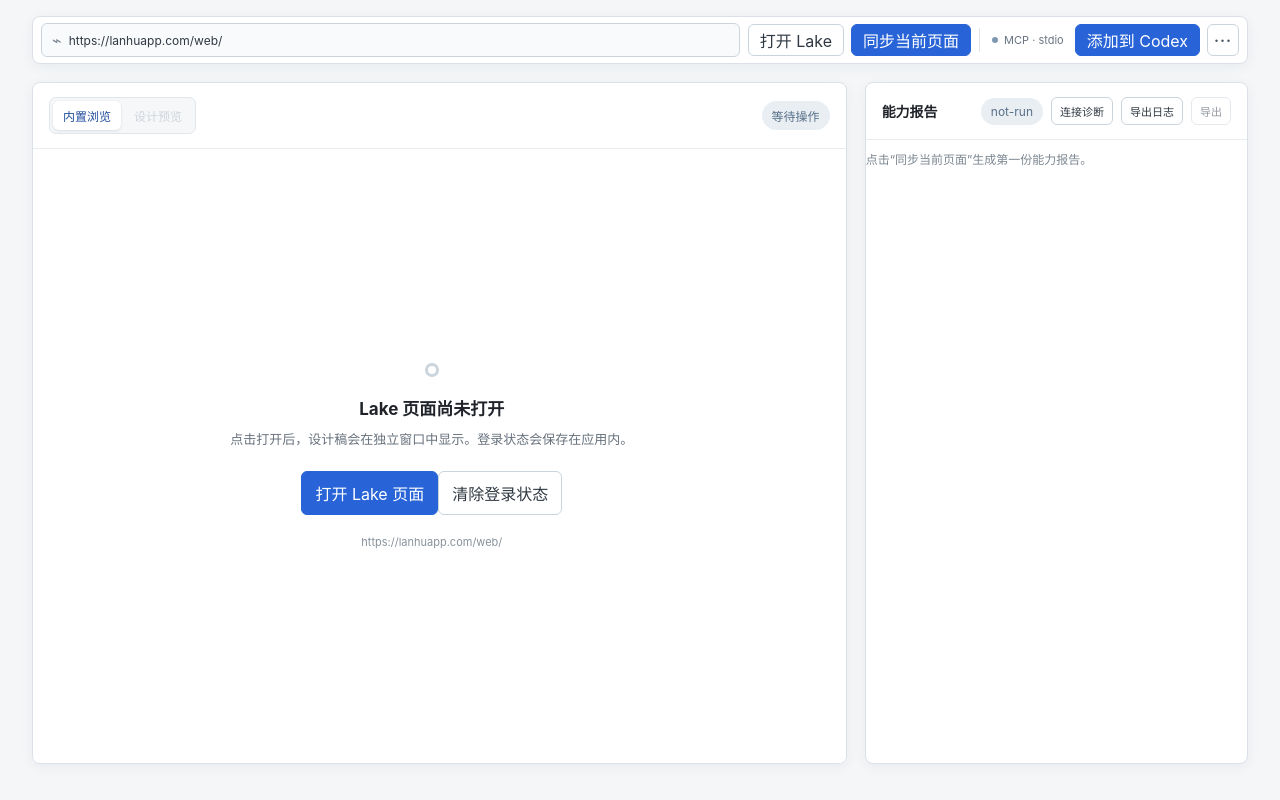
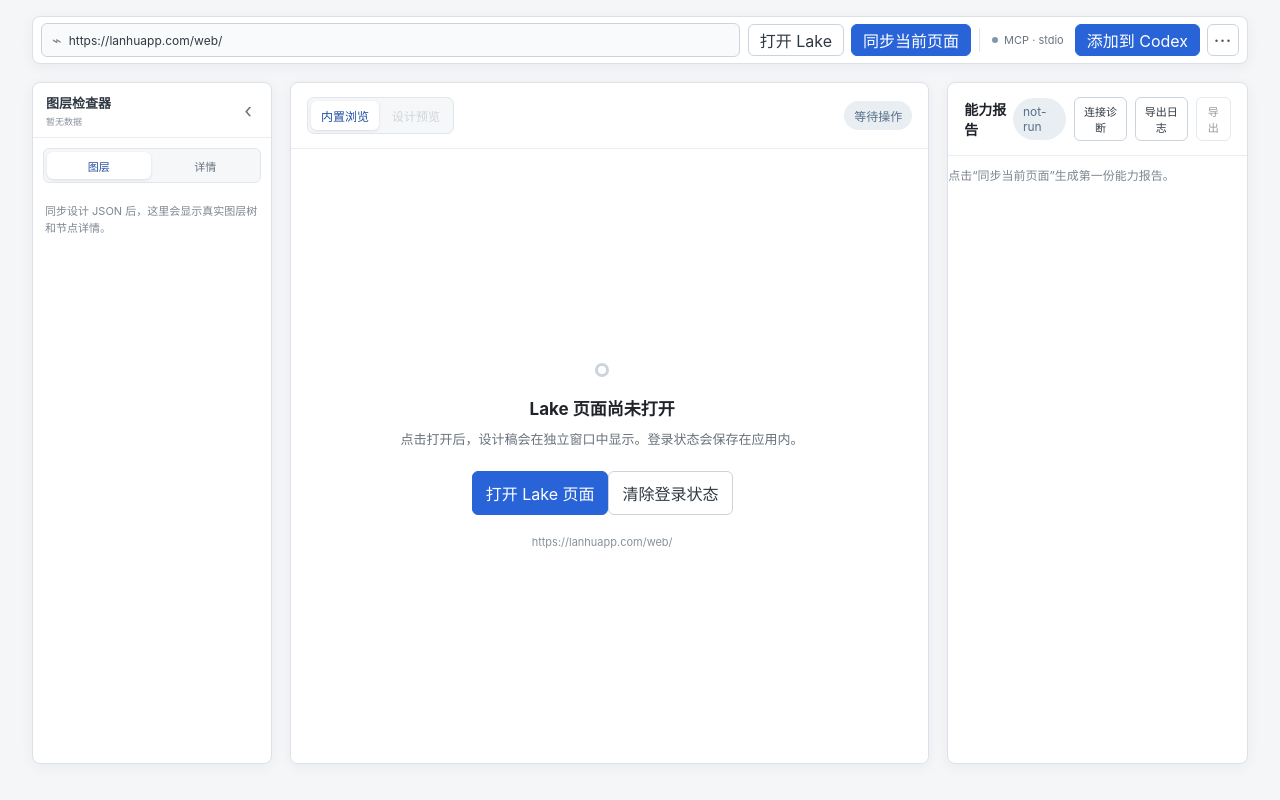
Before and after one commit to robinvanPersie/lake-catch, a React (Vite) app in the folder apps/desktop/: page / in a window 1280 px wide. Built offline with nearby package versions, Linux system fonts and the light colour scheme.

Commit message:
图层检查器放左侧

```diff
--- a/apps/desktop/src/App.tsx
+++ b/apps/desktop/src/App.tsx
@@ -314,6 +314,7 @@ export default function App() {
   const [diagnosticLog, setDiagnosticLog] = useState<DiagnosticLogEntry[]>([]);
   const [isConfiguringMcp, setIsConfiguringMcp] = useState(false);
   const [isPreviewFocused, setIsPreviewFocused] = useState(false);
+  const [isLayerInspectorCollapsed, setIsLayerInspectorCollapsed] = useState(false);
 
   useEffect(() => {
     if (!status) return;
@@ -1367,7 +1368,17 @@ export default function App() {
         </div>
       </div>
 
-      <section className="workspace">
+      <section className={`workspace ${isLayerInspectorCollapsed ? "is-layer-inspector-collapsed" : ""}`}>
+        <aside className="layer-inspector-panel panel">
+          <LayerInspector
+            document={viewedDocument}
+            selectedNodeId={selectedNodeId}
+            collapsed={isLayerInspectorCollapsed}
+            onToggleCollapsed={() => setIsLayerInspectorCollapsed((collapsed) => !collapsed)}
+            onSelect={(nodeId) => { selectNode(nodeId); setActiveView("preview"); }}
+            onCopyReference={(value, label) => void copyImplementationReference(value, label)}
+          />
+        </aside>
         <div className="browser panel">
           <div className="panel-heading panel-heading-stack">
             <div className="view-tabs" role="tablist" aria-label="主视图">
@@ -1581,12 +1592,6 @@ export default function App() {
                         <button className="small-button danger" onClick={removeCurrentDocument}>删除当前文档</button>
                         <button className="small-button" onClick={clearDocuments} disabled={documents.length === 0}>清空本地文档</button>
                       </div>
-                      <LayerInspector
-                        document={document}
-                        selectedNodeId={selectedNodeId}
-                        onSelect={(nodeId) => { selectNode(nodeId); setActiveView("preview"); }}
-                        onCopyReference={(value, label) => void copyImplementationReference(value, label)}
-                      />
                       <section className="contexts-block" aria-label="DesignContext">
                         <div className="section-heading">
                           <h3>DesignContext</h3>
--- a/apps/desktop/src/LayerInspector.tsx
+++ b/apps/desktop/src/LayerInspector.tsx
@@ -4,6 +4,8 @@ import type { DesignDocument, DesignNode } from "@lake/design-model";
 interface LayerInspectorProps {
   document?: DesignDocument;
   selectedNodeId?: string;
+  collapsed: boolean;
+  onToggleCollapsed: () => void;
   onSelect: (nodeId: string) => void;
   onCopyReference?: (value: string, label: string) => void;
 }
@@ -71,7 +73,15 @@ function TreeNode({
   );
 }
 
-export default function LayerInspector({ document, selectedNodeId, onSelect, onCopyReference }: LayerInspectorProps) {
+export default function LayerInspector({
+  document,
+  selectedNodeId,
+  collapsed,
+  onToggleCollapsed,
+  onSelect,
+  onCopyReference
+}: LayerInspectorProps) {
+  const [activeTab, setActiveTab] = useState<"layers" | "detail">("layers");
   const nodes = document?.nodes ?? {};
   const lakeNodes = useMemo(() => Object.values(nodes).filter((node) => node.sourceRef?.startsWith("lake-json:")), [nodes]);
   const roots = useMemo(() => {
@@ -81,26 +91,44 @@ export default function LayerInspector({ document, selectedNodeId, onSelect, onC
   const selectedNode = selectedNodeId ? nodes[selectedNodeId] : undefined;
   const styles = selectedNode?.style ? Object.entries(selectedNode.style) : [];
 
-  if (!document || lakeNodes.length === 0) {
   return (
-      <section className="layer-inspector empty-layer-inspector">
-        <div className="section-heading"><h3>图层检查器</h3><span>暂无数据</span></div>
+    <section className={`layer-inspector ${collapsed ? "is-collapsed" : ""}`} aria-label="图层检查器">
+      <div className="layer-inspector-header">
+        {!collapsed && (
+          <div className="layer-inspector-title">
+            <h2>图层检查器</h2>
+            <span>{lakeNodes.length > 0 ? `${lakeNodes.length} 个图层` : "暂无数据"}</span>
+          </div>
+        )}
+        <button
+          type="button"
+          className="layer-inspector-collapse"
+          onClick={onToggleCollapsed}
+          aria-label={collapsed ? "展开图层检查器" : "收起图层检查器"}
+          title={collapsed ? "展开图层检查器" : "收起图层检查器"}
+        >
+          {collapsed ? "›" : "‹"}
+        </button>
+      </div>
+
+      {!collapsed && (
+        <>
+          <div className="layer-inspector-tabs" role="tablist" aria-label="图层检查器视图">
+            <button type="button" className={activeTab === "layers" ? "selected" : ""} onClick={() => setActiveTab("layers")} role="tab" aria-selected={activeTab === "layers"}>图层</button>
+            <button type="button" className={activeTab === "detail" ? "selected" : ""} onClick={() => setActiveTab("detail")} role="tab" aria-selected={activeTab === "detail"}>详情</button>
+          </div>
+
+          <div className="layer-inspector-body">
+            {!document || lakeNodes.length === 0 ? (
+              <div className="layer-inspector-empty">
                 <p className="document-note">同步设计 JSON 后，这里会显示真实图层树和节点详情。</p>
-      </section>
-    );
-  }
-
-  return (
-    <section className="layer-inspector" aria-label="图层检查器">
-      <div className="section-heading">
-        <h3>图层检查器</h3>
-        <span>{lakeNodes.length} 个真实图层</span>
               </div>
-      <div className="layer-inspector-grid">
+            ) : activeTab === "layers" ? (
               <div className="layer-tree" role="tree" aria-label="真实设计图层">
                 {roots.map((node) => <TreeNode key={node.id} node={node} nodes={nodes} depth={0} selectedNodeId={selectedNodeId} onSelect={onSelect} />)}
                 {roots.length === 0 && <p className="document-note">当前图层没有可识别的根节点。</p>}
               </div>
+            ) : (
               <div className="layer-details" aria-live="polite" data-selected-node-id={selectedNode?.id ?? ""}>
                 {selectedNode ? (
                   <>
@@ -136,9 +164,20 @@ export default function LayerInspector({ document, selectedNodeId, onSelect, onC
                       </div>
                     )}
                   </>
-          ) : <p className="document-note">点击左侧图层查看详情。</p>}
+                ) : <p className="document-note">请先在图层或设计预览中选择一个节点。</p>}
               </div>
+            )}
           </div>
+
+          {activeTab === "layers" && selectedNode && (
+            <button type="button" className="layer-selection-summary" onClick={() => setActiveTab("detail")} title="查看当前图层详情">
+              <span>当前选中</span>
+              <strong>{selectedNode.name || "未命名图层"}</strong>
+              <em>查看详情 ›</em>
+            </button>
+          )}
+        </>
+      )}
     </section>
   );
 }
--- a/apps/desktop/src/styles.css
+++ b/apps/desktop/src/styles.css
@@ -51,7 +51,8 @@ button:disabled { cursor: not-allowed; opacity: .5; }
 .spinner { width: 13px; height: 13px; border: 2px solid rgba(255, 255, 255, .45); border-top-color: #fff; border-radius: 50%; animation: spin .8s linear infinite; }
 @keyframes spin { to { transform: rotate(360deg); } }
 .hint, .empty { margin: 10px 0 0; color: #7c8791; font-size: 12px; }
-.workspace { display: grid; grid-template-columns: minmax(0, 1.7fr) minmax(300px, .8fr); gap: 18px; flex: 1 1 auto; min-height: 0; }
+.workspace { display: grid; grid-template-columns: 240px minmax(0, 1.7fr) minmax(300px, .8fr); gap: 18px; flex: 1 1 auto; min-height: 0; transition: grid-template-columns 220ms cubic-bezier(.2, .8, .2, 1); }
+.workspace.is-layer-inspector-collapsed { grid-template-columns: 44px minmax(0, 1.7fr) minmax(300px, .8fr); }
 .browser, .report { display: flex; min-height: 0; overflow: hidden; flex-direction: column; }
 .browser-content { position: relative; flex: 1 1 auto; min-height: 0; overflow: auto; background: #fff; overscroll-behavior: contain; scrollbar-gutter: stable; }
 .panel-heading { display: flex; flex: 0 0 auto; justify-content: space-between; align-items: center; padding: 14px 16px; border-bottom: 1px solid #e8edf1; }
@@ -128,11 +129,24 @@ dt { color: #7c8791; font-size: 11px; margin-bottom: 4px; } dd { margin: 0; over
 .context-item code { margin-top: 4px; color: #58708a; font-family: ui-monospace, SFMono-Regular, Menlo, monospace; font-size: 9px; }
 .context-item.is-stale { border-color: #e5c37b; background: #fffaf0; }
 .context-item em { display: block; margin-top: 4px; color: #9a6a17; font-size: 10px; font-style: normal; }
-.layer-inspector { margin-top: 14px; padding-top: 13px; border-top: 1px solid #edf0f2; }
-.empty-layer-inspector { padding-bottom: 4px; }
-.layer-inspector-grid { display: grid; grid-template-columns: minmax(0, 1fr) minmax(0, 1fr); gap: 8px; margin-top: 10px; }
-.layer-tree, .layer-details { min-width: 0; max-height: 310px; overflow: auto; border: 1px solid #e1e7ec; border-radius: 5px; background: #fbfcfd; }
-.layer-tree { padding: 4px 0; }
+.layer-inspector-panel { min-width: 0; min-height: 0; overflow: hidden; }
+.layer-inspector { display: flex; height: 100%; min-width: 0; min-height: 0; flex-direction: column; }
+.layer-inspector-header { display: flex; min-height: 52px; flex: 0 0 auto; align-items: center; justify-content: space-between; gap: 8px; padding: 10px 10px 9px 13px; border-bottom: 1px solid #e8edf1; }
+.layer-inspector-title { min-width: 0; }
+.layer-inspector-title h2 { overflow: hidden; color: #303943; font-size: 13px; text-overflow: ellipsis; white-space: nowrap; }
+.layer-inspector-title span { display: block; margin-top: 3px; color: #87919b; font-size: 9px; }
+.layer-inspector-collapse { display: flex; width: 26px; height: 26px; flex: 0 0 26px; align-items: center; justify-content: center; padding: 0; border-color: transparent; color: #687480; background: transparent; font-size: 20px; line-height: 1; }
+.layer-inspector-collapse:hover { border-color: #dce3e9; background: #f4f6f8; }
+.layer-inspector.is-collapsed .layer-inspector-header { min-height: 100%; align-items: flex-start; justify-content: center; padding: 12px 8px; border-bottom: 0; }
+.layer-inspector.is-collapsed .layer-inspector-collapse { width: 28px; flex-basis: 28px; }
+.layer-inspector-tabs { display: grid; grid-template-columns: 1fr 1fr; flex: 0 0 auto; gap: 3px; margin: 10px 10px 0; padding: 3px; border: 1px solid #e0e6eb; border-radius: 6px; background: #f5f7f9; }
+.layer-inspector-tabs button { height: 27px; padding: 0 8px; border: 0; color: #6a7480; background: transparent; font-size: 11px; }
+.layer-inspector-tabs button:hover { background: #e9eef3; }
+.layer-inspector-tabs button.selected { color: #214d9d; background: #fff; box-shadow: 0 1px 3px rgba(28, 41, 55, .12); }
+.layer-inspector-body { min-height: 0; flex: 1 1 auto; margin-top: 9px; overflow: hidden; }
+.layer-inspector-empty { padding: 2px 12px; }
+.layer-tree, .layer-details { width: 100%; height: 100%; min-width: 0; overflow: auto; background: #fbfcfd; scrollbar-gutter: stable; }
+.layer-tree { padding: 4px 0 10px; }
 .layer-tree-row { display: flex; align-items: center; min-width: 0; min-height: 27px; }
 .layer-tree-row.selected { background: #e6efff; }
 .layer-tree-toggle, .layer-tree-toggle-spacer { width: 22px; height: 24px; flex: 0 0 22px; padding: 0; border: 0; color: #718091; background: transparent; font-size: 15px; line-height: 1; }
@@ -143,6 +157,11 @@ dt { color: #7c8791; font-size: 11px; margin-bottom: 4px; } dd { margin: 0; over
 .layer-tree-name { min-width: 0; overflow: hidden; color: #303943; font-size: 10px; text-overflow: ellipsis; white-space: nowrap; }
 .layer-tree-hidden { flex: 0 0 auto; color: #b34b4b; font-size: 9px; }
 .layer-details { padding: 10px; background: #fff; }
+.layer-selection-summary { display: grid; grid-template-columns: minmax(0, 1fr) auto; flex: 0 0 auto; gap: 2px 8px; width: auto; min-height: 55px; margin: 8px; padding: 8px 9px; border-color: #d9e3ef; color: #303943; background: #f7f9fc; text-align: left; }
+.layer-selection-summary:hover { border-color: #afc4e3; background: #f1f6ff; }
+.layer-selection-summary span { grid-column: 1 / -1; color: #7c8791; font-size: 9px; }
+.layer-selection-summary strong { min-width: 0; overflow: hidden; font-size: 10px; text-overflow: ellipsis; white-space: nowrap; }
+.layer-selection-summary em { color: #2864d7; font-size: 9px; font-style: normal; white-space: nowrap; }
 .layer-detail-current { margin: -10px -10px 8px; padding: 9px 10px 10px; border-bottom: 1px solid #cbdcf8; background: #f1f6ff; }
 .layer-detail-current span, .layer-detail-current strong, .layer-detail-current em { display: block; overflow: hidden; text-overflow: ellipsis; }
 .layer-detail-current span { color: #2864d7; font-size: 9px; font-weight: 700; }
@@ -267,7 +286,8 @@ dt { color: #7c8791; font-size: 11px; margin-bottom: 4px; } dd { margin: 0; over
 @media (max-width: 1100px) {
   .shell { padding: 20px; }
   .shell.is-preview-focused { padding: 10px; }
-  .workspace { grid-template-columns: minmax(0, 1.4fr) minmax(290px, .9fr); }
+  .workspace { grid-template-columns: 220px minmax(0, 1.4fr) minmax(290px, .9fr); gap: 12px; }
+  .workspace.is-layer-inspector-collapsed { grid-template-columns: 44px minmax(0, 1.4fr) minmax(290px, .9fr); }
   .preview-toolbar { flex-direction: column; }
   .preview-meta { justify-content: flex-start; max-width: none; text-align: left; }
   .unified-toolbar { grid-template-columns: minmax(180px, 1fr) auto 1px auto; }
@@ -288,5 +308,6 @@ dt { color: #7c8791; font-size: 11px; margin-bottom: 4px; } dd { margin: 0; over
 @media (prefers-reduced-motion: reduce) {
   .shell,
   .shell-chrome,
+  .workspace,
   .preview-focus-button { transition: none; }
 }
```
Lines whose indentation alone changed are shown as unchanged.
